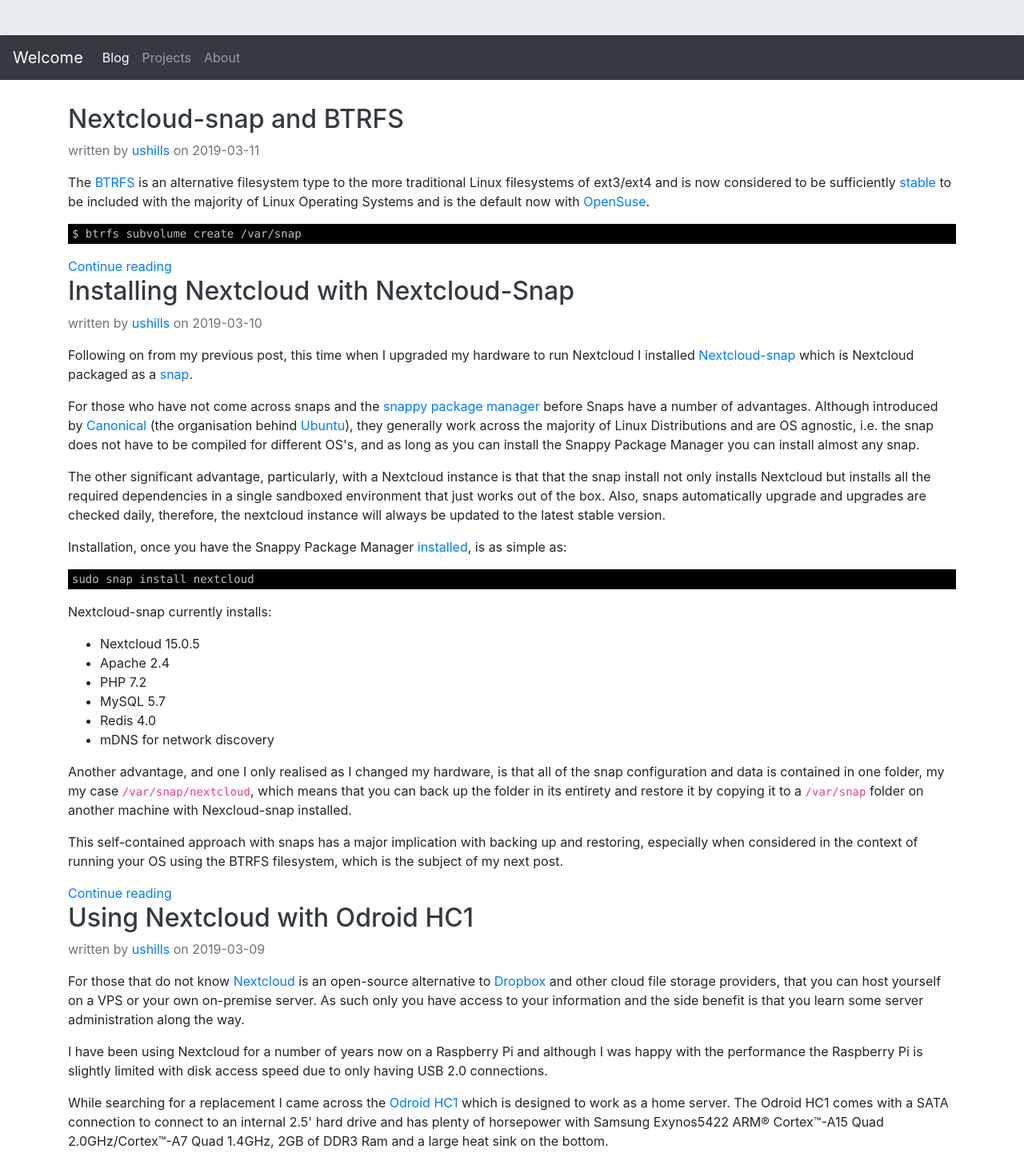
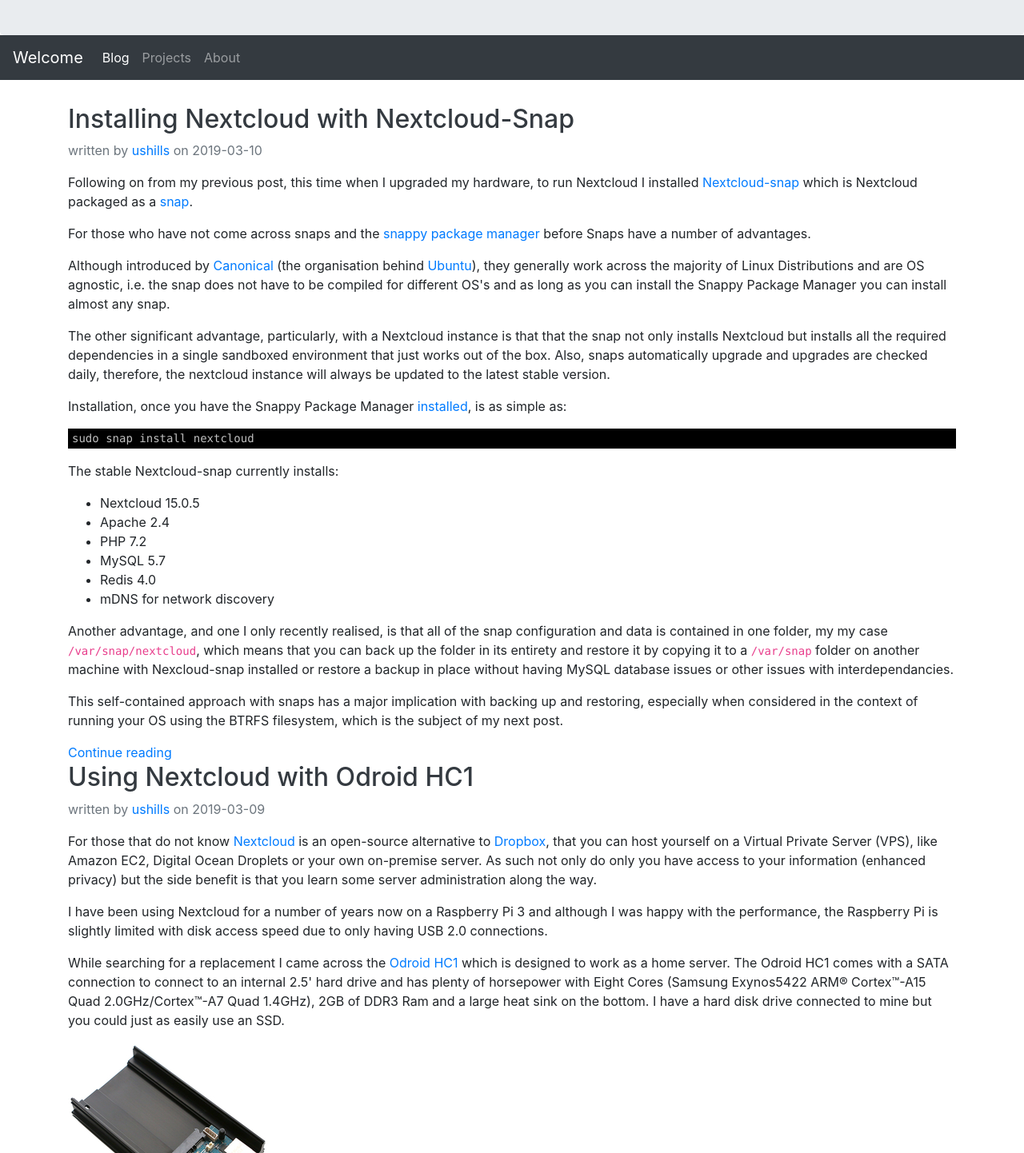
Before and after one commit to ushills/ushills.github.io, a plain HTML site: page blog/index.html in a window 1280 px wide. Shown: the part 140-1582 px from the top of the page at 80% size. Drawn offline with nearby package versions, Linux system fonts and the light colour scheme.

Commit message:
Synchronized build

```diff
--- a/blog/index.html
+++ b/blog/index.html
@@ -38,27 +38,6 @@
 
   <div class="blog-post">
 
-    <h2><a href="../blog/2019/3/nextcloud-snap-and-btrfs/" class="text-dark">Nextcloud-snap and BTRFS</a></h2>
-
-  <p class="text-muted">
-    written by
-
-      <a href="https://twitter.com/ushills_couk">ushills</a>
-
-    on 2019-03-11
-  </p>
-  <p>The <a href="https://btrfs.wiki.kernel.org/">BTRFS</a> is an alternative filesystem type to the more traditional Linux filesystems of ext3/ext4 and is now considered to be sufficiently <a href="https://btrfs.wiki.kernel.org/index.php/Status">stable</a> to be included with the majority of Linux Operating Systems and is the default now with <a href="https://en.opensuse.org/SDB:BTRFS">OpenSuse</a>.</p>
-<pre class="bash">$ btrfs subvolume create /var/snap</pre>
-
-
-    <a href="../blog/2019/3/nextcloud-snap-and-btrfs/">Continue reading</a>
-
-  </div>
-
-
-
-  <div class="blog-post">
-
     <h2><a href="../blog/2019/3/installing-nextcloud-with-nextcloud-snap/" class="text-dark">Installing Nextcloud with Nextcloud-Snap</a></h2>
 
   <p class="text-muted">
@@ -68,11 +47,12 @@
 
     on 2019-03-10
   </p>
-  <p>Following on from my previous post, this time when I upgraded my hardware to run Nextcloud I installed <a href="https://github.com/nextcloud/nextcloud-snap">Nextcloud-snap</a> which is Nextcloud packaged as a <a href="https://www.canonical.com">snap</a>.</p>
-<p>For those who have not come across snaps and the <a href="https://snapcraft.io/">snappy package manager</a> before Snaps have a number of advantages.  Although introduced by <a href="https://www.canonical.com">Canonical</a> (the organisation behind <a href="https://www.ubuntu.com/">Ubuntu</a>), they generally work across the majority of Linux Distributions and are OS agnostic, i.e. the snap does not have to be compiled for different OS's, and as long as you can install the Snappy Package Manager you can install almost any snap.</p>
-<p>The other significant advantage, particularly, with a Nextcloud instance is that that the snap install not only installs Nextcloud but installs all the required dependencies in a single sandboxed environment that just works out of the box.  Also, snaps automatically upgrade and upgrades are checked daily, therefore, the nextcloud instance will always be updated to the latest stable version.</p>
+  <p>Following on from my previous post, this time when I upgraded my hardware, to run Nextcloud I installed <a href="https://github.com/nextcloud/nextcloud-snap">Nextcloud-snap</a> which is Nextcloud packaged as a <a href="https://www.canonical.com">snap</a>.</p>
+<p>For those who have not come across snaps and the <a href="https://snapcraft.io/">snappy package manager</a> before Snaps have a number of advantages.</p>
+<p>Although introduced by <a href="https://www.canonical.com">Canonical</a> (the organisation behind <a href="https://www.ubuntu.com/">Ubuntu</a>), they generally work across the majority of Linux Distributions and are OS agnostic, i.e. the snap does not have to be compiled for different OS's and as long as you can install the Snappy Package Manager you can install almost any snap.</p>
+<p>The other significant advantage, particularly, with a Nextcloud instance is that that the snap not only installs Nextcloud but installs all the required dependencies in a single sandboxed environment that just works out of the box.  Also, snaps automatically upgrade and upgrades are checked daily, therefore, the nextcloud instance will always be updated to the latest stable version.</p>
 <p>Installation, once you have the Snappy Package Manager <a href="https://docs.snapcraft.io/installing-snap-on-debian/6742">installed</a>, is as simple as:</p>
-<pre class="bash">sudo snap install nextcloud</pre><p>Nextcloud-snap currently installs:</p>
+<pre class="bash">sudo snap install nextcloud</pre><p>The stable Nextcloud-snap currently installs:</p>
 <ul>
 <li>Nextcloud 15.0.5</li>
 <li>Apache 2.4</li>
@@ -81,7 +61,7 @@
 <li>Redis 4.0</li>
 <li>mDNS for network discovery</li>
 </ul>
-<p>Another advantage, and one I only realised as I changed my hardware, is that all of the snap configuration and data is contained in one folder, my my case <code>/var/snap/nextcloud</code>, which means that you can back up the folder in its entirety and restore it by copying it to a <code>/var/snap</code> folder on another machine with Nexcloud-snap installed.</p>
+<p>Another advantage, and one I only recently realised, is that all of the snap configuration and data is contained in one folder, my my case <code>/var/snap/nextcloud</code>, which means that you can back up the folder in its entirety and restore it by copying it to a <code>/var/snap</code> folder on another machine with Nexcloud-snap installed or restore a backup in place without having MySQL database issues or other issues with interdependancies.</p>
 <p>This self-contained approach with snaps has a major implication with backing up and restoring, especially when considered in the context of running your OS using the BTRFS filesystem, which is the subject of my next post.</p>
 
 
@@ -103,12 +83,12 @@
 
     on 2019-03-09
   </p>
-  <p>For those that do not know <a href="https://nextcloud.com/">Nextcloud</a> is an open-source alternative to <a href="https://www.dropbox.com">Dropbox</a> and other cloud file storage providers, that you can host yourself on a VPS or your own on-premise server.  As such only you have access to your information and the side benefit is that you learn some server administration along the way.</p>
-<p>I have been using Nextcloud for a number of years now on a Raspberry Pi and although I was happy with the performance the Raspberry Pi is slightly limited with disk access speed due to only having USB 2.0 connections.</p>
-<p>While searching for a replacement I came across the <a href="https://www.hardkernel.com/shop/odroid-hc1-home-cloud-one/">Odroid HC1</a> which is designed to work as a home server.  The Odroid HC1 comes with a SATA connection to connect to an internal 2.5' hard drive and has plenty of horsepower with Samsung Exynos5422 ARM® Cortex™-A15 Quad 2.0GHz/Cortex™-A7 Quad 1.4GHz, 2GB of DDR3 Ram and a large heat sink on the bottom.</p>
+  <p>For those that do not know <a href="https://nextcloud.com/">Nextcloud</a> is an open-source alternative to <a href="https://www.dropbox.com">Dropbox</a>, that you can host yourself on a Virtual Private Server (VPS), like Amazon EC2,  Digital Ocean Droplets or your own on-premise server.  As such not only do only you have access to your information (enhanced privacy) but the side benefit is that you learn some server administration along the way.</p>
+<p>I have been using Nextcloud for a number of years now on a Raspberry Pi 3 and although I was happy with the performance, the Raspberry Pi is slightly limited with disk access speed due to only having USB 2.0 connections.</p>
+<p>While searching for a replacement I came across the <a href="https://www.hardkernel.com/shop/odroid-hc1-home-cloud-one/">Odroid HC1</a> which is designed to work as a home server.  The Odroid HC1 comes with a SATA connection to connect to an internal 2.5' hard drive and has plenty of horsepower with Eight Cores (Samsung Exynos5422 ARM® Cortex™-A15 Quad 2.0GHz/Cortex™-A7 Quad 1.4GHz), 2GB of DDR3 Ram and a large heat sink on the bottom. I have a hard disk drive connected to mine but you could just as easily use an SSD.</p>
 <p><img src="../blog/2019/3/using-nextcloud-with-btrfs/hc1.png" alt="alt text" title="Odroid Home Cloud 1"></p>
-<p>With the native SATA connection and Gigabit Ethernet, the HC1 is a significant upgrade over the Raspberry Pi and is equivalent to most VPS.  I have a hard disk drive connected to mine but you could just as easily use an SSD.</p>
-<p>Having used many different operating systems on <a href="https://en.wikipedia.org/wiki/Single-board_computer">single board computers</a> (SBC) in the past, this SBC is well supported by <a href="https://www.armbian.com/">Armbian</a> which is a version of <a href="https://www.debian.org/">Debian</a>, however, other OS's such as <a href="https://dietpi.com/">DietPi</a> amongst others are also useable.</p>
+<p>With the native SATA connection and Gigabit Ethernet, the HC1 is a significant upgrade over the Raspberry Pi (even the 3B+) and is equivalent to most VPS.</p>
+<p>Having used many different operating systems on <a href="https://en.wikipedia.org/wiki/Single-board_computer">single board computers</a> (SBC) in the past, this SBC is well supported by <a href="https://www.armbian.com/">Armbian</a> which is a fork of <a href="https://www.debian.org/">Debian</a>, however, other OS's such as <a href="https://dietpi.com/">DietPi</a> and others are also available and stable.</p>
 <p>In my next post, I will explain how I installed Nextcloud and some of the important choices I made to improve the resilience of this self-hosted installation.</p>
 
 
```
Also changed, not shown: blog/2019/3/installing-nextcloud-with-nextcloud-snap/index.html (+6 -5 lines), blog/2019/3/using-nextcloud-with-btrfs/index.html (+5 -5 lines).
